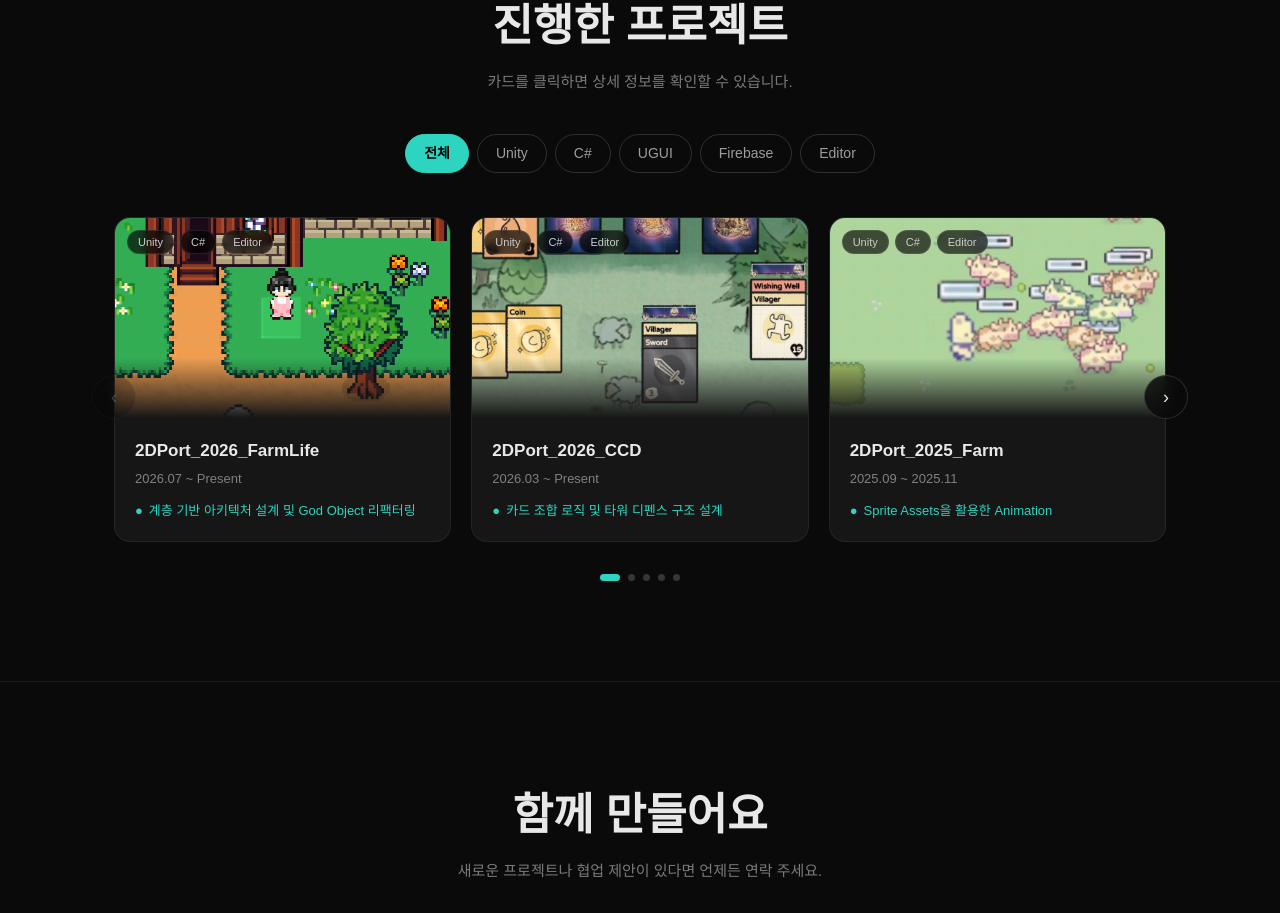
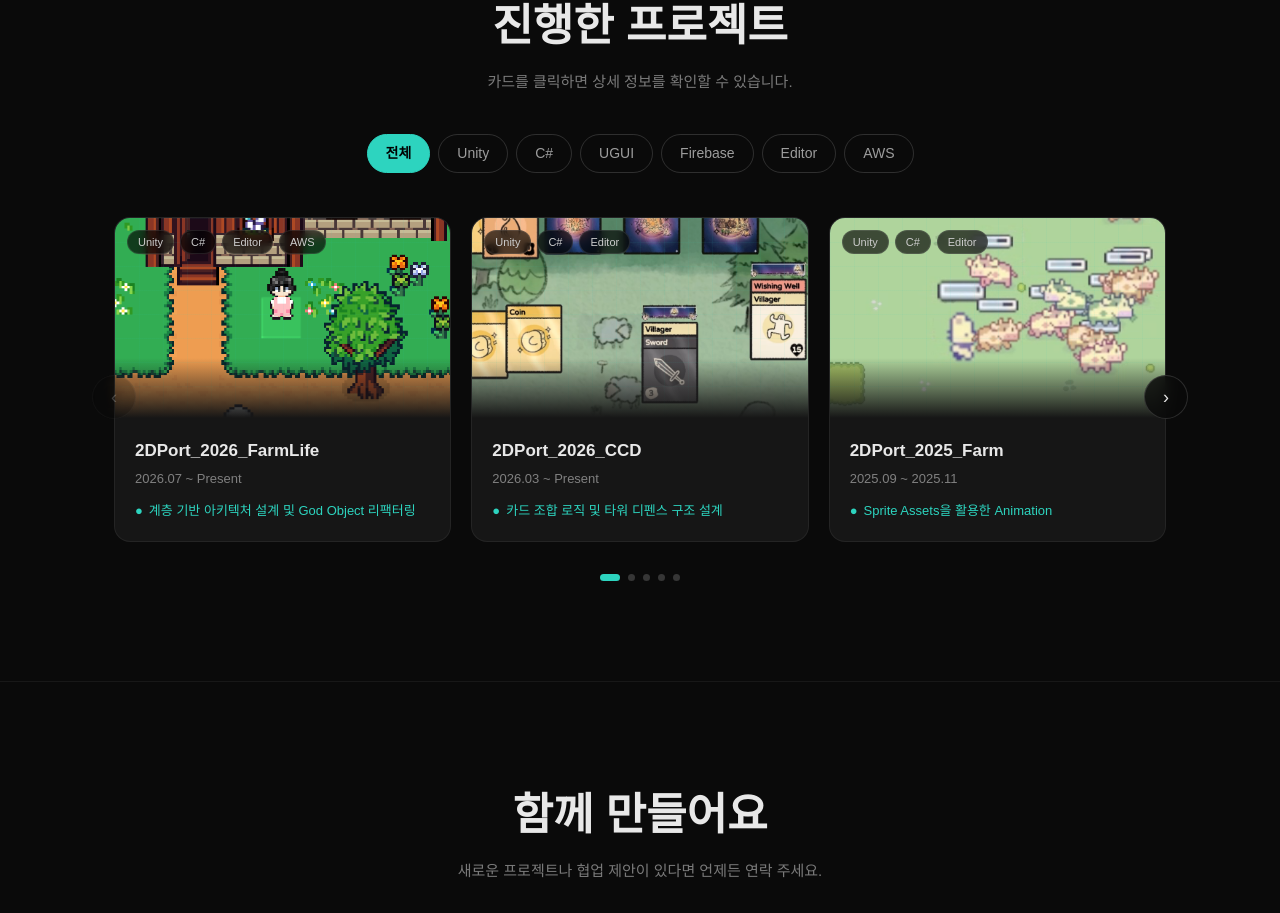
Before and after one commit to Mananans/MyPortfolio, a Next.js app: page / in a window 1280 px wide. Shown: the part 2354-3267 px from the top of the page. Built offline with nearby package versions, Linux system fonts and the light colour scheme.

Commit message:
Update page.tsx

```diff
--- a/app/page.tsx
+++ b/app/page.tsx
@@ -11,7 +11,7 @@ const PROJECTS = [
     desc: "스타듀밸리형 농사 · 생활 시뮬레이션",
     period: "2026.07 ~ Present",
     highlight: "계층 기반 아키텍처 설계 및 God Object 리팩터링",
-    tags: ["Unity", "C#", "Editor"],
+    tags: ["Unity", "C#", "Editor", "AWS"],
     img: "/images/thumb/farmlife-2026.png",
     link: "/projects/2dport-2026-farmlife",
   },
@@ -146,7 +146,7 @@ export default function Home() {
     }
   };
 
-  const allTags = ["전체", "Unity", "C#", "UGUI", "Firebase", "Editor"];
+  const allTags = ["전체", "Unity", "C#", "UGUI", "Firebase", "Editor", "AWS"];
   const filtered = filter === "전체" ? PROJECTS : PROJECTS.filter(p => p.tags.includes(filter));
   const modal = PROJECTS.find(p => p.id === activeModal);
 
```
